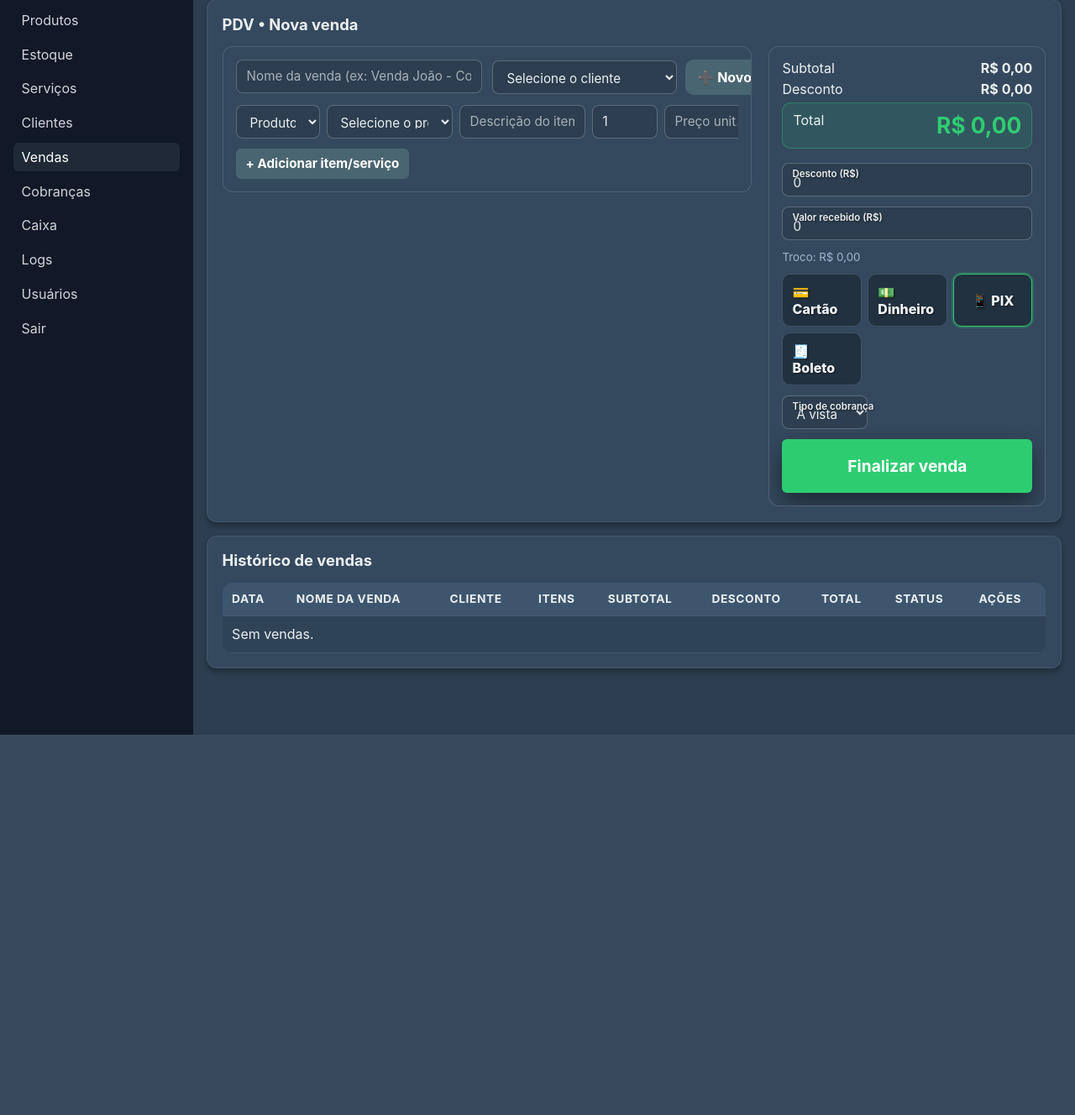
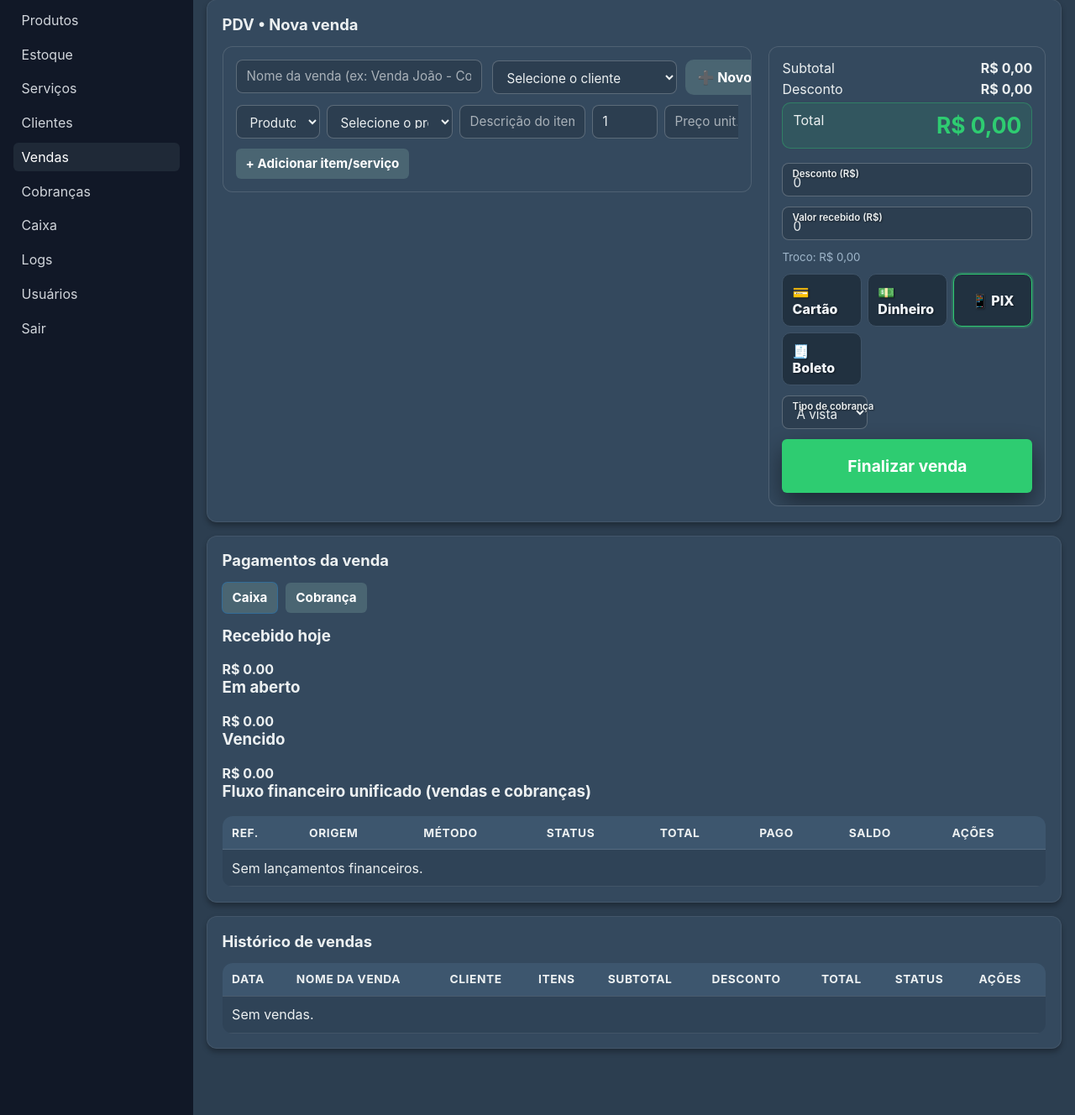
Before and after one commit to FelipeWelter/lojaWeb, a Flask app: page /vendas in a window 1280 px wide. Shown: the part 99-1427 px from the top of the page at 84% size. Before the commit the page ends 974 px from the top, so only its background shows below. Run offline with Flask 3, Linux system fonts and the light colour scheme; the visitor is signed in with stand-in values (Sample User, id 1).

Commit message:
Unifica abas de caixa e cobrança na tela de vendas

```diff
--- a/app.py
+++ b/app.py
@@ -3007,6 +3007,38 @@ def vendas():
         return redirect(url_for('vendas', print_sale_id=sale.id))
 
     sales = Sale.query.order_by(Sale.created_at.desc()).all()
+    finance_charges = Charge.query.order_by(Charge.id.desc()).all()
+
+    today = datetime.utcnow().date()
+    next_week = today + timedelta(days=7)
+    paid_today = Decimal('0.00')
+    cash_pending_total = Decimal('0.00')
+    cash_overdue_total = Decimal('0.00')
+    charge_overdue_total = Decimal('0.00')
+    charge_pending_total = Decimal('0.00')
+    charge_received_total = Decimal('0.00')
+
+    for charge in finance_charges:
+        total_amount = _charge_total_amount(charge)
+        paid_amount = Decimal(charge.amount_paid or 0).quantize(Decimal('0.01'))
+        balance = _charge_balance(charge)
+        status_ui = _charge_ui_status(charge)
+
+        if charge.payment_confirmed_at and charge.payment_confirmed_at.date() == today:
+            paid_today += paid_amount
+
+        if charge.status != 'cancelado' and balance > 0:
+            cash_pending_total += balance
+            if charge.due_date and charge.due_date < today:
+                cash_overdue_total += balance
+
+        if status_ui == 'vencido' and balance > 0:
+            charge_overdue_total += balance
+        elif status_ui == 'pendente' and charge.due_date and today <= charge.due_date <= next_week and balance > 0:
+            charge_pending_total += balance
+        if status_ui == 'recebido':
+            charge_received_total += total_amount
+
     finalized_sale_ids: set[int] = set()
     sale_ids = [sale.id for sale in sales]
     if sale_ids:
@@ -3021,7 +3053,24 @@ def vendas():
             if _is_sale_finalized_by_payment(sale, charges_by_sale_id.get(sale.id, [])):
                 finalized_sale_ids.add(sale.id)
 
-    return render_template('sales.html', sales=sales, products=products, clients=clients, finalized_sale_ids=finalized_sale_ids)
+    return render_template(
+        'sales.html',
+        sales=sales,
+        products=products,
+        clients=clients,
+        finalized_sale_ids=finalized_sale_ids,
+        finance_charges=finance_charges,
+        paid_today=paid_today,
+        cash_pending_total=cash_pending_total,
+        cash_overdue_total=cash_overdue_total,
+        charge_overdue_total=charge_overdue_total,
+        charge_pending_total=charge_pending_total,
+        charge_received_total=charge_received_total,
+        charge_ui_status=_charge_ui_status,
+        charge_balance=_charge_balance,
+        charge_total_amount=_charge_total_amount,
+        payment_method_labels=PAYMENT_METHOD_LABELS,
+    )
 
 
 @app.route('/vendas/<int:sale_id>/cancelar', methods=['POST'])
--- a/static/styles.css
+++ b/static/styles.css
@@ -2537,3 +2537,23 @@ input[type="number"]::-webkit-inner-spin-button {
 input[type="number"] {
   -moz-appearance: textfield;
 }
+
+
+.payment-tabs {
+  display: flex;
+  gap: 10px;
+  margin-bottom: 16px;
+}
+
+.payment-tabs .js-payment-tab.is-active {
+  border-color: var(--primary);
+  box-shadow: 0 0 0 1px rgba(52, 152, 219, .45);
+}
+
+.payment-tab-panel {
+  display: none;
+}
+
+.payment-tab-panel.is-active {
+  display: block;
+}
--- a/templates/sales.html
+++ b/templates/sales.html
@@ -92,6 +92,101 @@
       <button type="submit" class="btn-loja btn-loja--primary" id="finalize-sale-btn">Finalizar venda</button>
     </aside>
   </form>
+</section>
+
+
+<section class="card">
+  <h2>Pagamentos da venda</h2>
+  <div class="payment-tabs" role="tablist" aria-label="Abas de pagamentos">
+    <button type="button" class="btn-loja btn-loja--secondary js-payment-tab is-active" data-target="tab-caixa" role="tab" aria-selected="true">Caixa</button>
+    <button type="button" class="btn-loja btn-loja--secondary js-payment-tab" data-target="tab-cobranca" role="tab" aria-selected="false">Cobrança</button>
+  </div>
+
+  <div id="tab-caixa" class="payment-tab-panel is-active" role="tabpanel">
+    <div class="kpi-grid">
+      <article class="kpi-card"><h3>Recebido hoje</h3><strong>R$ {{ '%.2f'|format(paid_today) }}</strong></article>
+      <article class="kpi-card"><h3>Em aberto</h3><strong>R$ {{ '%.2f'|format(cash_pending_total) }}</strong></article>
+      <article class="kpi-card"><h3>Vencido</h3><strong>R$ {{ '%.2f'|format(cash_overdue_total) }}</strong></article>
+    </div>
+
+    <h3>Fluxo financeiro unificado (vendas e cobranças)</h3>
+    <div class="table-wrap">
+      <table>
+        <thead><tr><th>Ref.</th><th>Origem</th><th>Método</th><th>Status</th><th>Total</th><th>Pago</th><th>Saldo</th><th>Ações</th></tr></thead>
+        <tbody>
+          {% for c in finance_charges %}
+          <tr>
+            <td>{{ c.mercado_pago_reference }}</td>
+            <td>
+              {% if c.sale %}Venda #{{ c.sale.id }} - {{ c.sale.sale_name }}{% elif c.service %}Serviço #{{ c.service.id }} - {{ c.service.service_name }}{% else %}Avulso{% endif %}
+            </td>
+            <td>{{ payment_method_labels.get(c.payment_method, c.payment_method) }}</td>
+            <td>{{ charge_ui_status(c) }}</td>
+            <td>R$ {{ '%.2f'|format(charge_total_amount(c)) }}</td>
+            <td>R$ {{ '%.2f'|format(c.amount_paid or 0) }}</td>
+            <td>R$ {{ '%.2f'|format(charge_balance(c)) }}</td>
+            <td>
+              {% if charge_balance(c) > 0 and c.status != 'cancelado' %}
+              <form method="post" action="{{ url_for('confirmar_cobranca', charge_id=c.id) }}">
+                <button type="submit" class="btn-loja btn-loja--primary">Confirmar pagamento</button>
+              </form>
+              {% else %}
+              <span class="badge success">Sem pendências</span>
+              {% endif %}
+            </td>
+          </tr>
+          {% else %}
+          <tr><td colspan="8">Sem lançamentos financeiros.</td></tr>
+          {% endfor %}
+        </tbody>
+      </table>
+    </div>
+  </div>
+
+  <div id="tab-cobranca" class="payment-tab-panel" role="tabpanel" hidden>
+    <div class="charges-kpi-grid">
+      <article class="charges-kpi danger">
+        <small>🔴 Vencidas</small>
+        <strong>R$ {{ '%.2f'|format(charge_overdue_total) }}</strong>
+      </article>
+      <article class="charges-kpi warning">
+        <small>🟡 Pendentes (7 dias)</small>
+        <strong>R$ {{ '%.2f'|format(charge_pending_total) }}</strong>
+      </article>
+      <article class="charges-kpi success">
+        <small>🟢 Recebidas</small>
+        <strong>R$ {{ '%.2f'|format(charge_received_total) }}</strong>
+      </article>
+    </div>
+
+    <div class="table-wrap charges-table-wrap">
+      <table>
+        <thead><tr><th>Ref.</th><th>Origem</th><th>Status</th><th>Método</th><th>Total</th><th>Pago</th><th>Saldo</th><th>Ações</th></tr></thead>
+        <tbody>
+          {% for c in finance_charges %}
+          <tr>
+            <td>{{ c.mercado_pago_reference }}</td>
+            <td>{% if c.sale %}Venda #{{ c.sale.id }}{% elif c.service %}Serviço #{{ c.service.id }}{% else %}Avulso{% endif %}</td>
+            <td><span class="badge">{{ charge_ui_status(c) }}</span></td>
+            <td>{{ payment_method_labels.get(c.payment_method, c.payment_method) }}</td>
+            <td>R$ {{ '%.2f'|format(charge_total_amount(c)) }}</td>
+            <td>R$ {{ '%.2f'|format(c.amount_paid or 0) }}</td>
+            <td>R$ {{ '%.2f'|format(charge_balance(c)) }}</td>
+            <td>
+              {% if c.status != 'confirmado' and c.status != 'cancelado' %}
+              <form method="post" action="{{ url_for('confirmar_cobranca', charge_id=c.id) }}">
+                <button type="submit" class="btn-loja btn-loja--primary">Confirmar</button>
+              </form>
+              {% else %}
+              <span class="badge success">Finalizada</span>
+              {% endif %}
+            </td>
+          </tr>
+          {% else %}<tr><td colspan="8">Sem cobranças.</td></tr>{% endfor %}
+        </tbody>
+      </table>
+    </div>
+  </div>
 </section>
 
 <section class="card">
@@ -272,6 +367,26 @@
   togglePaymentFlowFields();
   recalcTotal();
 
+
+
+  const paymentTabs = document.querySelectorAll('.js-payment-tab');
+  const paymentPanels = document.querySelectorAll('.payment-tab-panel');
+  paymentTabs.forEach((tab) => {
+    tab.addEventListener('click', () => {
+      const targetId = tab.dataset.target;
+      paymentTabs.forEach((item) => {
+        const active = item === tab;
+        item.classList.toggle('is-active', active);
+        item.setAttribute('aria-selected', active ? 'true' : 'false');
+      });
+      paymentPanels.forEach((panel) => {
+        const active = panel.id === targetId;
+        panel.classList.toggle('is-active', active);
+        panel.hidden = !active;
+      });
+    });
+  });
+
   const params = new URLSearchParams(window.location.search);
   const printSaleId = params.get('print_sale_id');
   if (printSaleId) {
```
